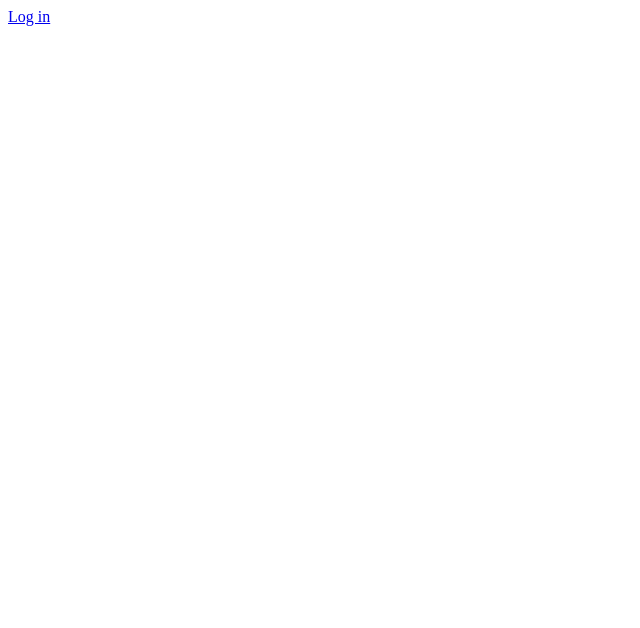
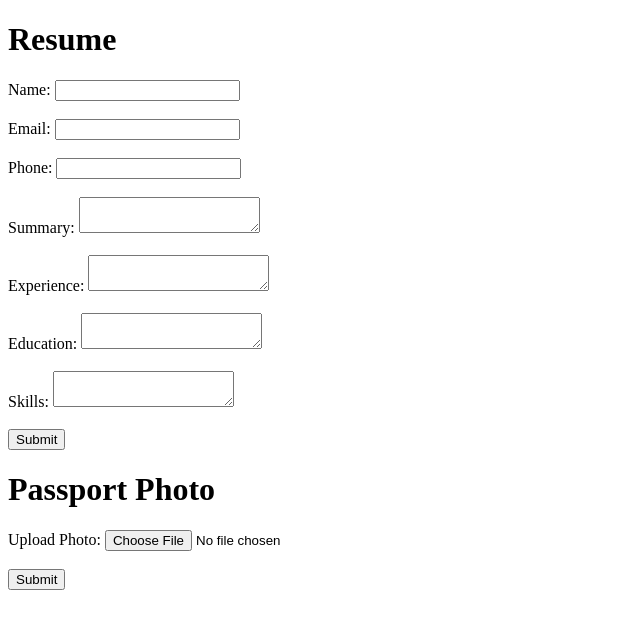
Before and after one commit to Dharshni-md/digital-portfolio, a plain HTML site: page index.html in a window 1280 px wide. Shown: the whole page, without its empty margins (0-640 px from the left). Drawn offline with Linux system fonts and the light colour scheme.

Commit message:
Update index.html

```diff
--- a/index.html
+++ b/index.html
@@ -1,38 +1,44 @@
-<html>
-
+<!DOCTYPE html>
+<html lang="en">
 <head>
-<style type='text css'>
- #login {
-display:none;
-}
-
-#loggedin {
-display: none;
-}
-
-</style>
+    <meta charset="UTF-8">
+    <meta name="viewport" content="width=device-width, initial-scale=1.0">
+    <title>Resume and Passport Photo</title>
+    <link rel="stylesheet" href="styles.css">
+</head>
 <body>
-<div>
-
-
-
-
-
-
-
-
-
-
-
-
-
-
-
-
-
-
-
-
-<a href="/login">Log in</a> </div> <div id="loggedin"> </div> </div> <script id="loggedin-template" type="text/x-handlebars-template"> <h1>Logged in as </h1> <img id="avatar" width="200" src="" <dl> <dt>Display name</dt><dd></dd> <dt>Username</dt><dd></dd> <dt>Email</dt><dd></dd> <dt>Spotify URI</dt><dd><a href=""></a></dd> <dt>Link</dt><dd><a href=""></a></dd> <dt>Profile Image</dt><dd></dd> </dl> <p><a href="/">Log in again</a></p> </script>
+    <div class="container">
+        <div class="resume-section">
+            <h1>Resume</h1>
+            <form id="resume-form">
+                <label for="name">Name:</label>
+                <input type="text" id="name" name="name"><br><br>
+                <label for="email">Email:</label>
+                <input type="email" id="email" name="email"><br><br>
+                <label for="phone">Phone:</label>
+                <input type="tel" id="phone" name="phone"><br><br>
+                <label for="summary">Summary:</label>
+                <textarea id="summary" name="summary"></textarea><br><br>
+                <label for="experience">Experience:</label>
+                <textarea id="experience" name="experience"></textarea><br><br>
+                <label for="education">Education:</label>
+                <textarea id="education" name="education"></textarea><br><br>
+                <label for="skills">Skills:</label>
+                <textarea id="skills" name="skills"></textarea><br><br>
+                <button id="submit-resume">Submit</button>
+            </form>
+            <div id="resume-preview"></div>
+        </div>
+        <div class="passport-photo-section">
+            <h1>Passport Photo</h1>
+            <form id="passport-photo-form">
+                <label for="photo">Upload Photo:</label>
+                <input type="file" id="photo" name="photo"><br><br>
+                <button id="submit-photo">Submit</button>
+            </form>
+            <div id="passport-photo-preview"></div>
+        </div>
+    </div>
+    <script src="script.js"></script>
 </body>
 </html>
```
